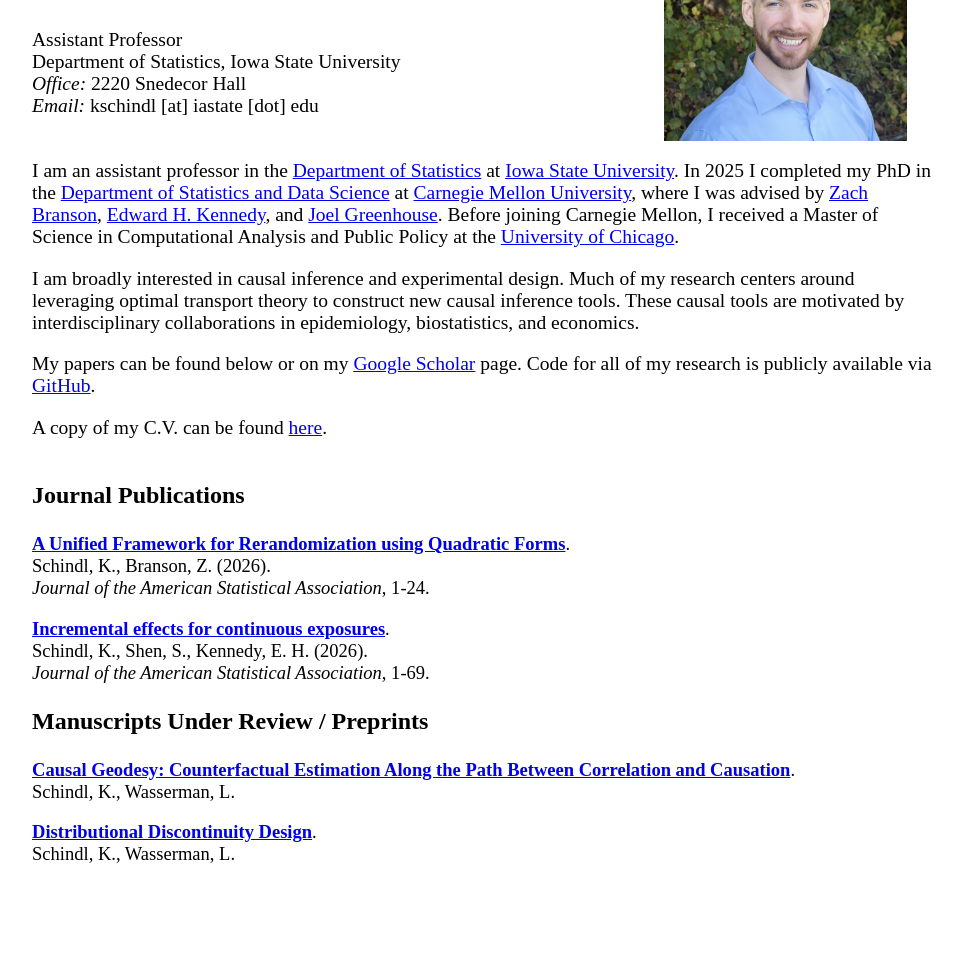
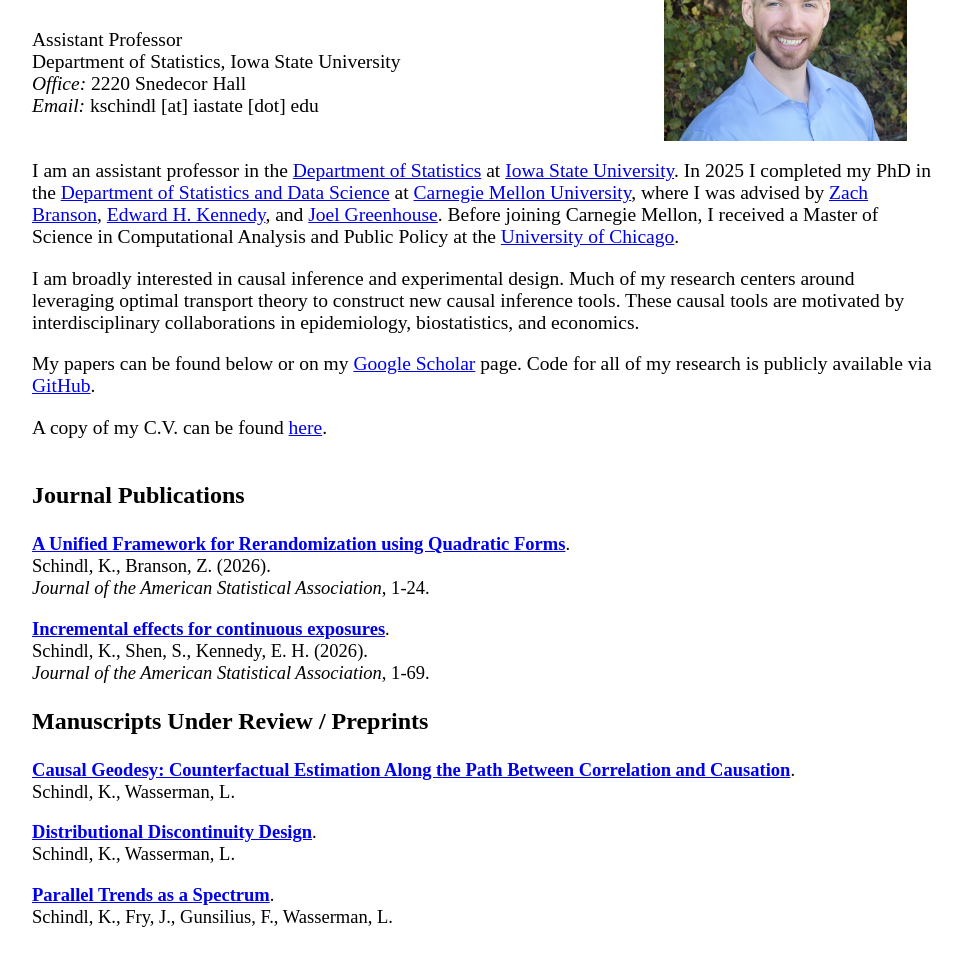
Before and after one commit to kyleschindl/kyleschindl.github.io, a plain HTML site: page index.html in a window 1280 px wide. Shown: the part 95-1049 px from the top of the page, without its empty margins (158-1120 px from the left). Before the commit the page ends 987 px from the top, so only its background shows below. Drawn offline with Linux system fonts and the light colour scheme.

Commit message:
Updated working papers

```diff
--- a/index.html
+++ b/index.html
@@ -174,6 +174,10 @@ Schindl, K., Wasserman, L.
 <p style="font-family: 'Times New Roman'"><b><a href="https://arxiv.org/pdf/2602.19290.pdf">Distributional Discontinuity Design</a></b>. <br>
 Schindl, K., Wasserman, L.
 </p>
+
+<p style="font-family: 'Times New Roman'"><b><a href="https://arxiv.org/abs/2610.31978">Parallel Trends as a Spectrum</a></b>. <br>
+Schindl, K., Fry, J., Gunsilius, F., Wasserman, L.
+</p>
 </div>
 </div>
 </div>
```
